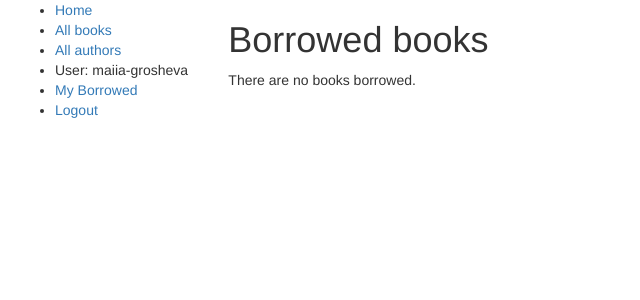
After one commit to maiia-grosheva/practik, a Django app: page /catalog/mybooks/ in a window 1280 px wide. The commit adds this page. Shown: the top 300 px of the page, without its empty margins (0-640 px from the left). Run offline with Django 3.2, Linux system fonts and the light colour scheme; a user stored in the database is signed in; data comes from the database, SQL or seed files in the repository; both versions use the stored data as it was after the commit; some libraries are stand-ins or nearby versions.

Commit message:
book loans

```diff
--- a/catalog/admin.py
+++ b/catalog/admin.py
@@ -25,6 +25,7 @@ class BookAdmin(admin.ModelAdmin):
 
 @admin.register(BookInstance)
 class BookInstanceAdmin(admin.ModelAdmin):
+    list_display = ('book', 'status', 'borrower', 'due_back', 'id')
     list_filter = ('status', 'due_back')
 
     fieldsets = (
--- a/catalog/templates/base_generic.html
+++ b/catalog/templates/base_generic.html
@@ -24,6 +24,13 @@
               <li><a href="{% url 'index' %}">Home</a></li>
               <li><a href="{% url 'books' %}">All books</a></li>
               <li><a href="{% url 'authors' %}">All authors</a></li>
+              {% if user.is_authenticated %}
+                  <li>User: {{ user.get_username }}</li>
+                  <li><a href="{% url 'my-borrowed' %}">My Borrowed</a></li>
+                  <li><a href="{% url 'logout'%}?next={{request.path}}">Logout</a></li>
+              {% else %}
+                  <li><a href="{% url 'login'%}?next={{request.path}}">Login</a></li>
+              {% endif %}
             </ul>
           {% endblock %}
         </div>
--- /dev/null
+++ b/catalog/templates/catalog/bookinstance_list_borrowed_user.html
@@ -0,0 +1,19 @@
+{% extends "base_generic.html" %}
+
+{% block content %}
+    <h1>Borrowed books</h1>
+
+    {% if bookinstance_list %}
+    <ul>
+
+      {% for bookinst in bookinstance_list %}
+      <li class="{% if bookinst.is_overdue %}text-danger{% endif %}">
+        <a href="{% url 'book-detail' bookinst.book.pk %}">{{bookinst.book.title}}</a> ({{ bookinst.due_back }})
+      </li>
+      {% endfor %}
+    </ul>
+
+    {% else %}
+      <p>There are no books borrowed.</p>
+    {% endif %}
+{% endblock %}
--- a/catalog/urls.py
+++ b/catalog/urls.py
@@ -8,3 +8,6 @@ urlpatterns = [
     path('authors/', views.AuthorListView.as_view(), name = 'authors'),
     path('author/<int:pk>', views.AuthorDetailView.as_view(), name='author-detail'),
 ]
+urlpatterns += [
+    path('mybooks/', views.LoanedBooksByUserListView.as_view(), name='my-borrowed'),
+]
--- a/catalog/views.py
+++ b/catalog/views.py
@@ -35,3 +35,16 @@ class AuthorListView(generic.ListView):
 
 class AuthorDetailView(generic.DetailView):
     model = Author
+
+from django.contrib.auth.mixins import LoginRequiredMixin
+
+class LoanedBooksByUserListView(LoginRequiredMixin, generic.ListView):
+    """
+    Generic class-based view listing books on loan to current user.
+    """
+    model = BookInstance
+    template_name = 'catalog/bookinstance_list_borrowed_user.html'
+    paginate_by = 10
+
+    def get_queryset(self):
+        return BookInstance.objects.filter(borrower=self.request.user).filter(status__exact='o').order_by('due_back')
```
Also changed, not shown: catalog/models.py (+10 -1 lines), db.sqlite3.
